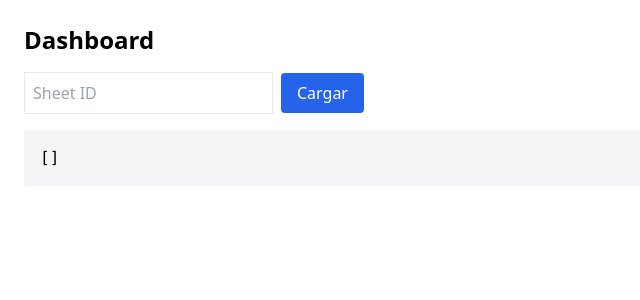
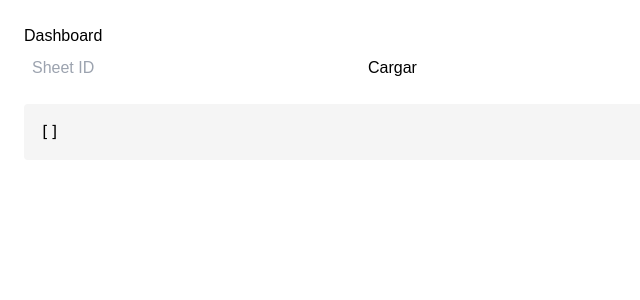
Before and after one commit to raulponte3/dashboard-cashflow-, a React (Vite) app: page / in a window 1280 px wide. Shown: the top 300 px of the page, without its empty margins (0-640 px from the left). Built offline with nearby package versions, Linux system fonts and the light colour scheme; no server answers.

Commit message:
Update App.jsx

```diff
--- a/src/App.jsx
+++ b/src/App.jsx
@@ -1,55 +1,72 @@
-import { useEffect, useState } from "react";
+import { useState } from "react";
 
-const API_KEY = import.meta.env.VITE_GOOGLE_SHEETS_API_KEY;
-
-export default function App() {
+function App() {
   const [sheetId, setSheetId] = useState("");
   const [data, setData] = useState([]);
-  const [error, setError] = useState(null);
+  const [error, setError] = useState("");
+  const [loading, setLoading] = useState(false);
 
   const loadData = async () => {
-  if (!sheetId) return;
+    if (!sheetId) {
+      setError("Debes ingresar un Sheet ID");
+      return;
+    }
+
+    setLoading(true);
+    setError("");
 
     try {
       const res = await fetch(`/api/sheets?sheetId=${sheetId}`);
 
-    if (!res.ok) throw new Error("Error cargando Google Sheet");
+      if (!res.ok) {
+        throw new Error("Error al cargar los datos");
+      }
 
       const json = await res.json();
       setData(json.values || []);
-  } catch (e) {
-    setError(e.message);
+    } catch (err) {
+      setError(err.message || "Error desconocido");
+      setData([]);
+    } finally {
+      setLoading(false);
     }
   };
-;
-
-  useEffect(() => {
-    const i = setInterval(loadData, 300000);
-    return () => clearInterval(i);
-  }, [sheetId]);
 
   return (
-    <div className="p-6">
-      <h1 className="text-2xl font-bold mb-4">Dashboard</h1>
+    <div style={{ padding: 24, fontFamily: "Arial, sans-serif" }}>
+      <h1>Dashboard</h1>
 
+      <div style={{ marginBottom: 16 }}>
         <input
-        className="border p-2 mr-2"
+          type="text"
           placeholder="Sheet ID"
+          value={sheetId}
           onChange={(e) => setSheetId(e.target.value)}
+          style={{ padding: 8, width: 320, marginRight: 8 }}
         />
 
-      <button
-        className="bg-blue-600 text-white px-4 py-2 rounded"
-        onClick={loadData}
-      >
+        <button onClick={loadData} style={{ padding: "8px 16px" }}>
           Cargar
         </button>
+      </div>
 
-      {error && <p className="text-red-600 mt-2">{error}</p>}
+      {loading && <p>Cargando...</p>}
 
-      <pre className="mt-4 bg-gray-100 p-4 rounded">
+      {error && <p style={{ color: "red" }}>{error}</p>}
+
+      <pre
+        style={{
+          background: "#f5f5f5",
+          padding: 16,
+          borderRadius: 4,
+          maxHeight: 400,
+          overflow: "auto"
+        }}
+      >
         {JSON.stringify(data, null, 2)}
       </pre>
     </div>
   );
 }
+
+export default App;
```
Lines whose indentation alone changed are shown as unchanged.
